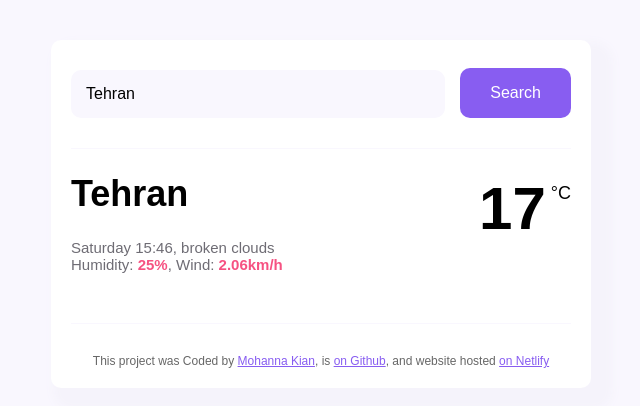
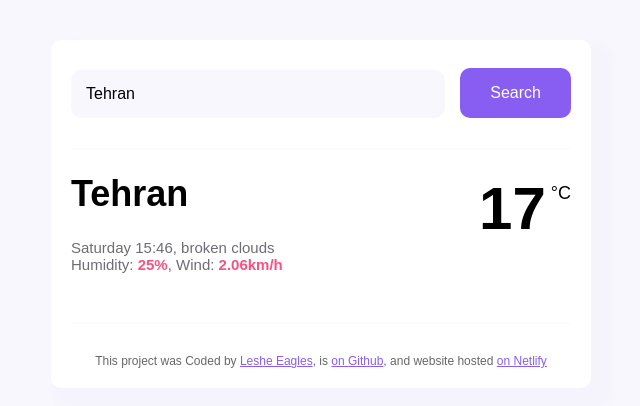
Before and after one commit to LesheEagles/Weather-App-Week-7, a plain HTML site: page index.html in a window 1280 px wide. Shown: the full height of the page, 319-959 px from the left. Drawn offline with Linux system fonts and the light colour scheme; files that its build step writes are made by us from their sources; no server answers; files whose address does not match are found by name.

Commit message:
Update index.html

```diff
--- a/index.html
+++ b/index.html
@@ -39,7 +39,7 @@
         <div class="weather-forecast" id="forecast"></div>
     </main>
     <footer>
-       This project was Coded by <a href="https://github.com/Mohanna77kian" target="-blank">Mohanna Kian</a>, is
+       This project was Coded by <a href="https://github.com/LesheEagles" target="-blank">Leshe Eagles</a>, is
         <a href="https://github.com/Mohanna77kian/mohanna-app" target="-blank">on Github</a>,
         and website hosted <a href="https://mohanna-app.netlify.app/" target="-blank">on Netlify</a>
     </footer>
```
